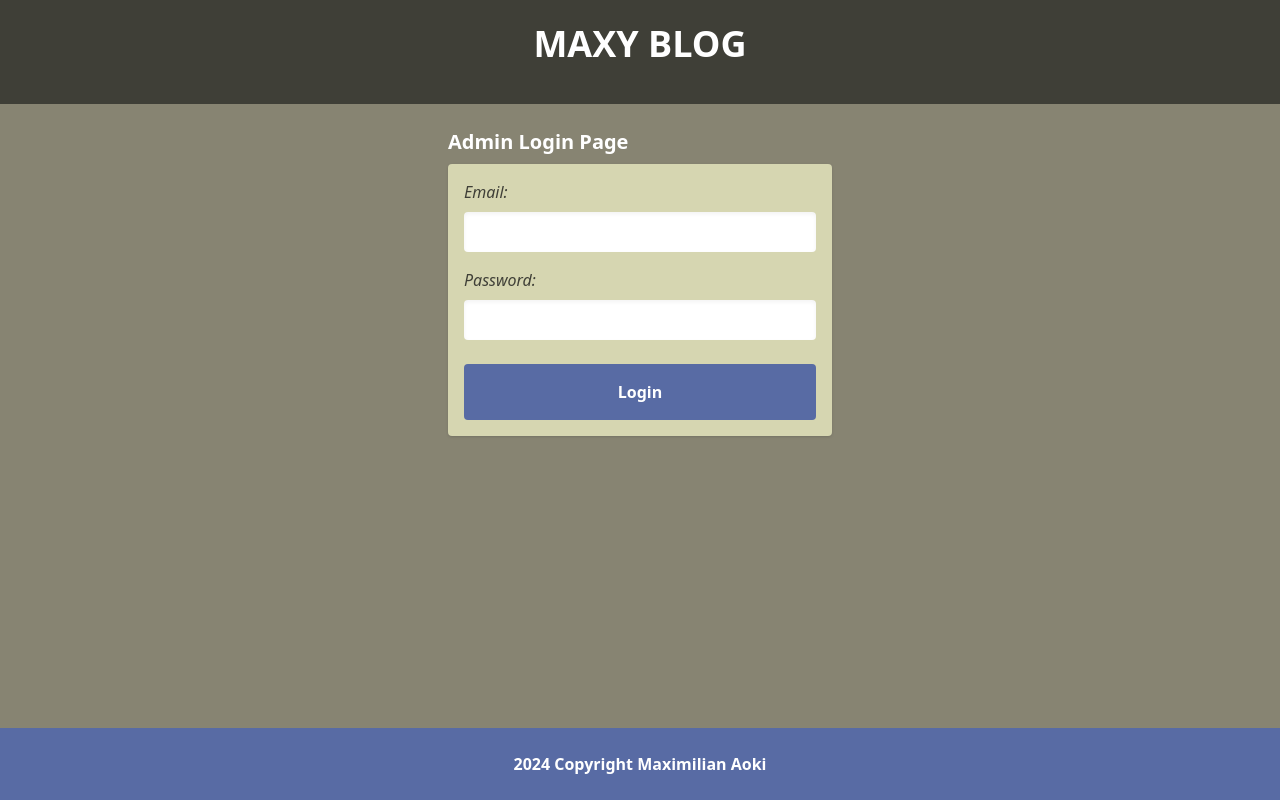
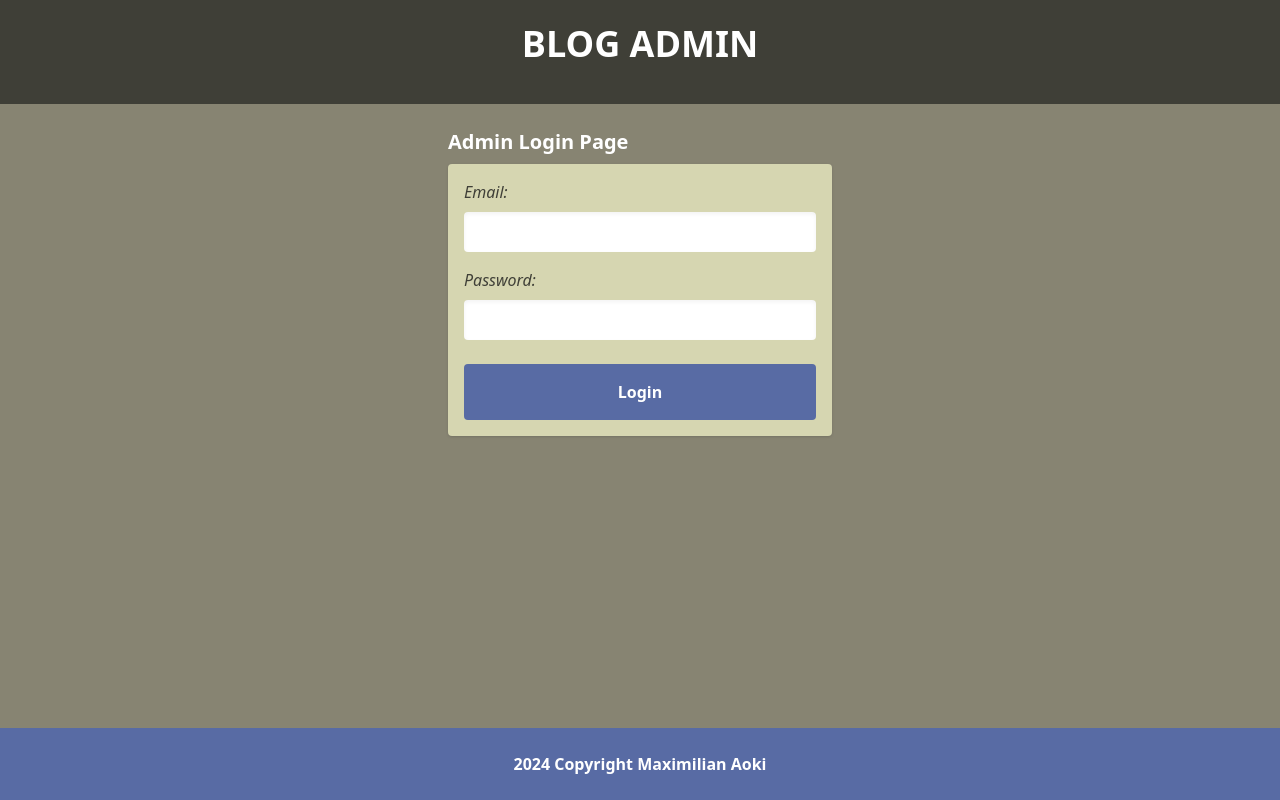
Before and after one commit to maximilian-aoki/blog-private, a React (Vite) app: page / in a window 1280 px wide. Built offline with nearby package versions, Linux system fonts and the light colour scheme.

Commit message:
finish ui touches and roughly test redirect on expired jwt (sketchy)

```diff
--- a/src/components/Root.jsx
+++ b/src/components/Root.jsx
@@ -33,7 +33,7 @@
   return (
     <div className="bg-battleship h-screen flex flex-col">
       <header className="bg-olive flex-none h-auto p-6 flex flex-col gap-4 text-white items-center">
-        <h1 className="text-4xl font-bold">MAXY BLOG</h1>
+        <h1 className="text-4xl font-bold">BLOG ADMIN</h1>
         {user && (
           <p className="text-sm italic text-gray-400">
             Welcome back, {user.name}
```
